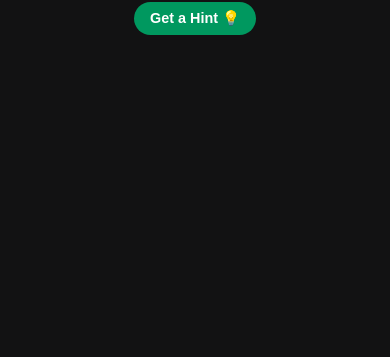
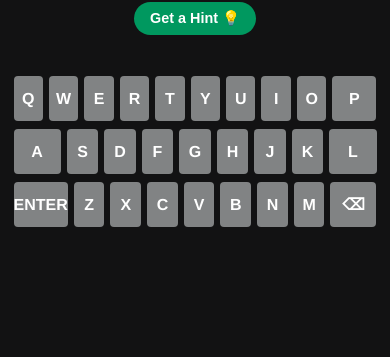
Before and after one commit to TheTrapperXD/liverpooldle, a React (Vite) app: page / in a window 390 px wide. Shown: the part 355-712 px from the top of the page. Built offline with nearby package versions, Linux system fonts and the light colour scheme.

Commit message:
added keyboard

```diff
--- a/src/App.css
+++ b/src/App.css
@@ -72,6 +72,7 @@ body {
   50% { transform: scale(1.1); }
   100% { transform: scale(1); }
 }
+
 .modal {
   position: fixed;
   top: 50%;
@@ -102,6 +103,57 @@ button {
   border-radius: 5px;
   font-weight: bold;
 }
+
+.keyboard {
+  width: 100%;
+  max-width: 500px;
+  margin-top: auto;
+  padding-bottom: 20px;
+  display: flex;
+  flex-direction: column;
+  gap: 8px;
+}
+
+.keyboard-row {
+  display: flex;
+  justify-content: center;
+  gap: 6px;
+}
+
+.key {
+  font-family: inherit;
+  font-weight: bold;
+  border: 0;
+  padding: 0;
+  margin: 0;
+  height: 58px;
+  border-radius: 4px;
+  cursor: pointer;
+  user-select: none;
+  background-color: #818384;
+  color: white;
+
+  flex: none;
+  width: 40px;
+
+  display: flex;
+  justify-content: center;
+  align-items: center;
+  text-transform: uppercase;
+  font-size: 1.2rem;
+}
+
+.keyboard-row:nth-child(3) .key:first-child {
+  width: 65px;
+}
+
+.keyboard-row:nth-child(3) .key:last-child {
+  width: 65px;
+}
+
+.key.green { background-color: var(--color-green); }
+.key.yellow { background-color: var(--color-yellow); }
+.key.grey { background-color: #3a3a3c; }
 
 .hint-container {
   display: flex;
@@ -152,20 +204,16 @@ h1.game-title {
   to { opacity: 1; }
 }
 
-
 .kofi-btn {
   position: fixed;
   bottom: 20px;
   right: 20px;
-
   background-color: #e31b23;
   color: white;
   text-decoration: none;
-
   display: flex;
   align-items: center;
   gap: 8px;
-
   padding: 10px 18px;
   border-radius: 50px;
   font-weight: 700;
@@ -192,28 +240,22 @@ h1.game-title {
     padding-top: 15px !important;
     padding-bottom: 15px !important;
   }
-
   .game-container {
     padding: 0 10px;
     width: 100%;
     overflow-x: hidden;
   }
-
   .row {
     width: 100%;
     display: flex;
     justify-content: center;
     gap: 3px !important;
   }
-
   .tile {
     flex: 1;
-
     max-width: 38px;
-
     aspect-ratio: 1 / 1;
     height: auto !important;
-
     font-size: 1rem !important;
     line-height: 1 !important;
     display: flex;
@@ -226,4 +268,25 @@ h1.game-title {
     width: 90% !important;
     padding: 20px !important;
   }
+  .key {
+    height: 45px;
+    font-size: 1rem;
+
+    flex: 1;
+    width: auto;
+    max-width: none;
+  }
+
+  .key:first-child:nth-last-child(9),
+  .key:last-child {
+    flex: 1.5;
+    width: auto;
+    max-width: none;
+  }
+
+  .keyboard {
+    padding-bottom: 80px;
+    padding-left: 5px;
+    padding-right: 5px;
+  }
 }
--- a/src/App.jsx
+++ b/src/App.jsx
@@ -2,6 +2,7 @@ import { useState, useEffect } from 'react'
 import './App.css'
 import playerData from './data.json'
 import Grid from './components/Grid'
+import Keyboard from './components/Keyboard'
 import { getDailyPlayer } from './lib/daily'
 
 function App() {
@@ -85,6 +86,57 @@ function App() {
 
     setHint(`${label}: ${solution[selectedAttr]}`)
   }
+  const usedKeys = {}
+  guesses.forEach((guess) => {
+    guess.forEach((l) => {
+      const currentColor = usedKeys[l.key]
+      if (l.color === 'green') {
+        usedKeys[l.key] = 'green'
+        return
+      }
+      if (l.color === 'yellow' && currentColor !== 'green') {
+        usedKeys[l.key] = 'yellow'
+        return
+      }
+      if (l.color === 'grey' && currentColor !== 'green' && currentColor !== 'yellow') {
+        usedKeys[l.key] = 'grey'
+        return
+      }
+    })
+  })
+  const handleInput = (key) => {
+    if (isCorrect || guesses.length >= 6) {
+        return
+    }
+
+    if (key === 'Enter' || key === 'ENTER') {
+        if (currentGuess.length !== solution.guessing_name.length) {
+            return
+        }
+        const formatted = formatGuess()
+        setGuesses((prev) => [...prev, formatted])
+        setCurrentGuess('')
+        let isWin = true
+        formatted.forEach((l) => {
+            if (l.color !== 'green') isWin = false
+        })
+        if (isWin) {
+            setIsCorrect(true)
+        }
+        return
+    }
+
+    if (key === 'Backspace' || key === '⌫') {
+        setCurrentGuess((prev) => prev.slice(0, -1))
+        return
+    }
+    // regex
+    if (/^[A-Za-z]$/.test(key)) {
+        if (currentGuess.length < solution.guessing_name.length) {
+            setCurrentGuess((prev) => prev + key.toUpperCase())
+        }
+    }
+  }
 
   useEffect(() => {
     const handleKeyup = (event) => {
@@ -150,6 +202,7 @@ function App() {
         )}
         {hint && <p className="hint-text">{hint}</p>}
       </div>
+      <Keyboard usedKeys={usedKeys} onKeyPress={handleInput} />
       {isCorrect && (
         <div className="modal">
           <h2>YOU'LL NEVER WALK ALONE! 🔴</h2>
--- /dev/null
+++ b/src/components/Keyboard.jsx
@@ -0,0 +1,30 @@
+import React, { useEffect, useState } from 'react'
+
+export default function Keyboard({ usedKeys, onKeyPress }) {
+  const rows = [
+    ['Q', 'W', 'E', 'R', 'T', 'Y', 'U', 'I', 'O', 'P'],
+    ['A', 'S', 'D', 'F', 'G', 'H', 'J', 'K', 'L'],
+    ['ENTER', 'Z', 'X', 'C', 'V', 'B', 'N', 'M', '⌫'],
+  ]
+
+  return (
+    <div className="keyboard">
+      {rows.map((row, i) => (
+        <div key={i} className="keyboard-row">
+          {row.map((key) => {
+            const color = usedKeys[key] || ''
+            return (
+              <button
+                key={key}
+                className={`key ${color}`}
+                onClick={() => onKeyPress(key)}
+              >
+                {key}
+              </button>
+            )
+          })}
+        </div>
+      ))}
+    </div>
+  )
+}
```
